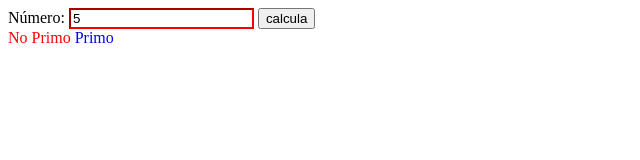
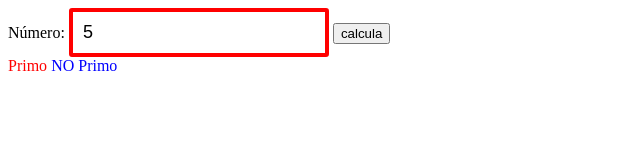
Before and after one commit to fsanchez87/BTC-Frontend-React, a plain HTML site: page JS - ES6/reto5.html in a window 1280 px wide. Both pictures are taken after typing "5" into the empty fields and a click on the button "calcula". Shown: the whole page, without its empty margins (0-640 px from the left). Drawn offline with Linux system fonts and the light colour scheme.

Commit message:
js-es6-reto5

```diff
--- a/JS - ES6/reto5.html
+++ b/JS - ES6/reto5.html
@@ -1,38 +1,38 @@
 <!DOCTYPE html>
 <html lang="en">
+
 <head>
   <meta charset="UTF-8" />
   <meta http-equiv="X-UA-Compatible" content="IE=edge" />
   <meta name="viewport" content="width=device-width, initial-scale=1.0" />
   <title>Document</title>
 </head>
+
 <body>
   <!-- Realiza el ejercicio anterior en una Interfaz de HTML, con representando con un color el resultado si el número es primo o viceversa. -->
   <label for="num">Número:</label>
-    <input type="number" id="entrada"/>
-    <input type="button" value="calcula" onclick="Calcula()" /><br />
-    <p style="color: red; display: inline">No Primo</p>
-    <p style="color: blue; display: inline">Primo</p>
+  <input type="number" id="entrada" style="border: solid 4px; border-radius: 3px; font-size: 18px; padding: 10px;" />
+  <input type="button" value="calcula" onclick="calcula(parseInt( document.getElementById('entrada').value))" /><br />
+  <p style="color: red; display: inline">Primo</p>
+  <p style="color: blue; display: inline">NO Primo</p>
 
   <script>
-      let numero = document.getElementById("entrada").value;
 
     const isPrime = (num) => {
       for (let i = 2; i < num; i++) if (num % i === 0) return false;
       return num > 1;
     };
 
-        const Calcula = () => {
-            console.log("asdf"+numero);
-            if (!isPrime(numero)) {
+    function calcula(num) {
+      if (!isPrime(num)) {
+        console.log(`el número ${num}, NO es primo`);
+        document.getElementById("entrada").style.borderColor = "blue";
+      } else {
+        console.log(`el número ${num}, SI es primo`);
         document.getElementById("entrada").style.borderColor = "red";
-                console.log("No primo");
-            } else {
-                document.getElementById("entrada").style.borderColor = "blue";
-                console.log("Primo");
       }
-            console.log("este es el número "+ numero);
     };
+
   </script>
 </body>
 </html>
```
Lines whose indentation alone changed are shown as unchanged.
